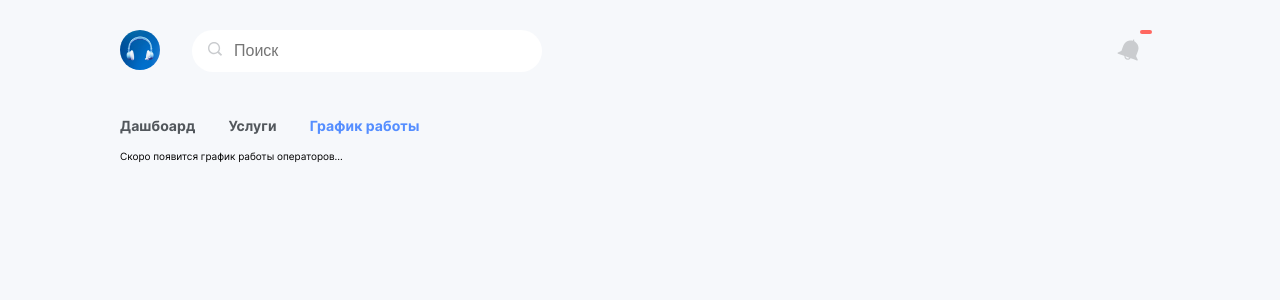
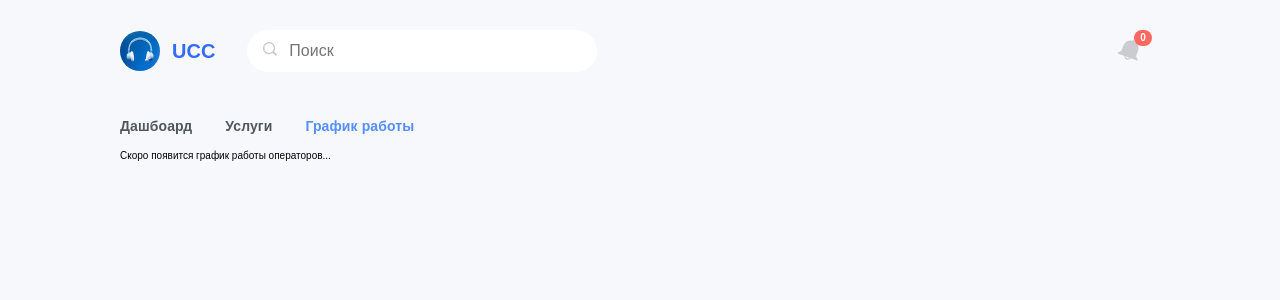
Before and after one commit to Umirzakovv/dashboard-contact-center, a React (Vite) app: page /schedule in a window 1280 px wide. Shown: the top 300 px of the page. Built offline with nearby package versions, Linux system fonts and the light colour scheme; no server answers.

Commit message:
debug of over breaked operators time

```diff
--- a/src/assets/scss/fonts.scss
+++ b/src/assets/scss/fonts.scss
@@ -46,3 +46,16 @@
   font-weight: 800;
   src: url('../fonts/inter-v13-cyrillic_latin-800.woff2') format('woff2'); /* Chrome 36+, Opera 23+, Firefox 39+, Safari 12+, iOS 10+ */
 }
+
+
+
+
+
+/* lato-700 - latin */
+@font-face {
+  font-display: swap; /* Check https://developer.mozilla.org/en-US/docs/Web/CSS/@font-face/font-display for other options. */
+  font-family: 'Lato';
+  font-style: normal;
+  font-weight: 700;
+  src: url('../fonts/lato-v24-latin-700.woff2') format('woff2'); /* Chrome 36+, Opera 23+, Firefox 39+, Safari 12+, iOS 10+ */
+}
--- a/src/assets/scss/general.scss
+++ b/src/assets/scss/general.scss
@@ -8,7 +8,7 @@
 
 body {
   background-color: #f6f8fb;
-  font-family: "Inter", sans-serif;
+  font-family: sans-serif;
 }
 
 
--- a/src/components/card/Card.jsx
+++ b/src/components/card/Card.jsx
@@ -6,7 +6,7 @@ const Card = (props) => {
 
   return (
     <div className={`card ${+props?.item?.queue > 0 ? "has-queue" : ""}`}>
-      <h4 className="card-title">{props?.item?.title || "Названия услуги"}</h4>
+      <h4 className="card-title">{props?.item?.title}</h4>
       <div className="card-info">
         <p className="card-info__title">В очереди</p>
         <p className="card-indo__content">{props?.item?.queue}</p>
--- a/src/components/layout/Layout.jsx
+++ b/src/components/layout/Layout.jsx
@@ -5,23 +5,27 @@ import Header from "../header/Header";
 import Navbar from "../navbar/Navbar";
 import SideBar from "../sidebar/SideBar";
 import "./layout.scss";
-import { io } from "socket.io-client";
+import io from "socket.io-client";
 
 export const NotificationContext = createContext();
 export const OverBreakDataContext = createContext();
 
+const socket = io.connect("http://192.168.0.167:2004/");
+
 const Layout = ({ children }) => {
-  const socket = io.connect("http://192.168.0.167:2004/");
+  const [isOpen, setIsOpen] = useState(false);
+  localStorage.setItem("sidebar_status", isOpen);
 
-  const [isOpen, setIsOpen] = useState(localStorage.getItem("sidebar_status"));
+  // console.log(isOpen + " from main context");
   const [overBreakData, setOverBreakData] = useState();
+
   useEffect(() => {
     setInterval(() => {
-      socket.emit("agentsLock", (receivedData) => {
+      socket.emit("agentsLockAtTheMoment", (receivedData) => {
         setOverBreakData(receivedData);
+        console.log(receivedData);
       });
     }, 5000);
-    console.log(overBreakData);
   }, []);
 
   return (
--- a/src/components/logo/Logo.jsx
+++ b/src/components/logo/Logo.jsx
@@ -7,6 +7,7 @@ const Logo = () => {
   return (
     <Link to="/" className="logo">
       <img src={LogoImg} alt="logo" />
+      <h1>UCC</h1>
     </Link>
   );
 };
--- a/src/components/logo/logo.scss
+++ b/src/components/logo/logo.scss
@@ -1,7 +1,14 @@
 .logo {
+    display: flex;
+    align-items: center;
+    text-decoration: none;
+    color: #336CFB;
     margin-right: 3.2rem;
     img {
         width: 4rem;
         border-radius: 50%;
     }
+    h1 {
+        margin-left: 1.2rem;
+    }
 }
--- a/src/components/notifiaction-btn/NotificationBtn.jsx
+++ b/src/components/notifiaction-btn/NotificationBtn.jsx
@@ -10,13 +10,16 @@ const Notification = () => {
   const { isOpen, setIsOpen } = useContext(NotificationContext);
   const { overBreakData } = useContext(OverBreakDataContext);
   const handleNotificationClick = () => {
-    setIsOpen(localStorage.setItem("sidebar_status", false));
+    setIsOpen(!isOpen);
+    localStorage.setItem("sidebar_status", isOpen);
   };
-
+  console.log(overBreakData);
   return (
     <div className="notification" onClick={handleNotificationClick}>
       <img src={notificationImg} alt="notification" />
-      <span className="badge">{overBreakData?.length}</span>
+      <span className="badge">
+        {overBreakData?.length === undefined ? "0" : overBreakData?.length}
+      </span>
     </div>
   );
 };
--- a/src/components/notification-card/NotificationCard.jsx
+++ b/src/components/notification-card/NotificationCard.jsx
@@ -1,9 +1,10 @@
-import { GiCigarette } from "react-icons/gi";
 import { BiSolidUser } from "react-icons/bi";
+import {formatSecondsToTime} from "../../consts/index.js";
 import "./notification-card.scss";
-import { formatSecondsToTime } from "../../consts";
 
 const NotificationCard = (props) => {
+  console.log(props.operator?.agentStateDuration);
+
   return (
     <div className="notification-card">
       <BiSolidUser className="operator-icon" />
@@ -13,7 +14,7 @@ const NotificationCard = (props) => {
           {props?.operator?.secondName}
         </h2>
         <p style={{ display: "flex", alignItems: "center" }}>
-          {formatSecondsToTime(+props?.operator?.lastAgentStateDuration)}
+          {formatSecondsToTime(+props?.operator?.agentStateDuration)}
         </p>
       </div>
     </div>
--- a/src/components/sidebar/SideBar.jsx
+++ b/src/components/sidebar/SideBar.jsx
@@ -1,13 +1,11 @@
-import { useContext, useEffect, useState } from "react";
+import { useContext } from "react";
 import NotificationCard from "../notification-card/NotificationCard";
+import { OverBreakDataContext } from "../layout/Layout";
 import "./sidebar.scss";
-import { io } from "socket.io-client";
-import { OverBreakDataContext } from "../layout/Layout";
-
 
 const SideBar = () => {
-  const {overBreakData} = useContext(OverBreakDataContext);
-
+  const { overBreakData } = useContext(OverBreakDataContext);
+  console.log(overBreakData);
   return (
     <div className="sidebar">
       <div className="sidebar-header">
--- a/src/pages/dashboard/Dashboard.jsx
+++ b/src/pages/dashboard/Dashboard.jsx
@@ -5,6 +5,8 @@ import io from "socket.io-client";
 import acceptedIcon from "../../assets/icons/phone-incoming (1).svg";
 import presentedIcon from "../../assets/icons/phone-call.svg";
 import lostIcon from "../../assets/icons/phone-missed (1).svg";
+import queueDispatchedIcon from "../../assets/icons/phone-off (2).svg";
+
 
 import "./dashboard.scss";
 import { useEffect, useState } from "react";
@@ -41,7 +43,7 @@ const Dashboard = () => {
             statistics={statistics?.sumLostCallCount}
           />
           <CommonStatisticsCard
-            // img={lorem}
+            img={queueDispatchedIcon}
             title="Отбывшихся в очереди"
             statistics={statistics?.sumQueueDispatchedCallCoun}
           />
```
Also changed, not shown: src/assets/fonts/lato-v24-latin-700.woff2 (added), src/assets/icons/phone-off (2).svg (added).
